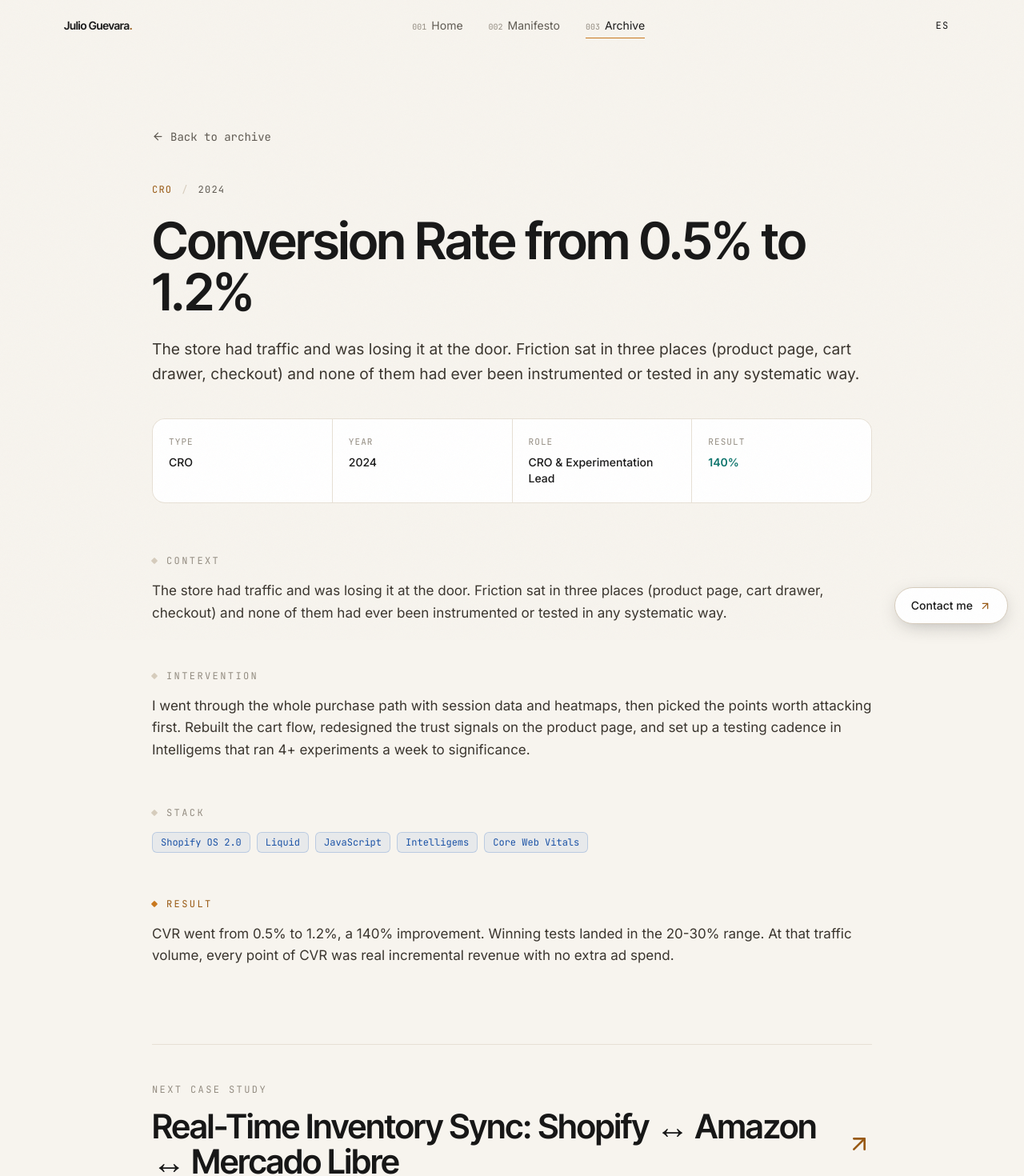
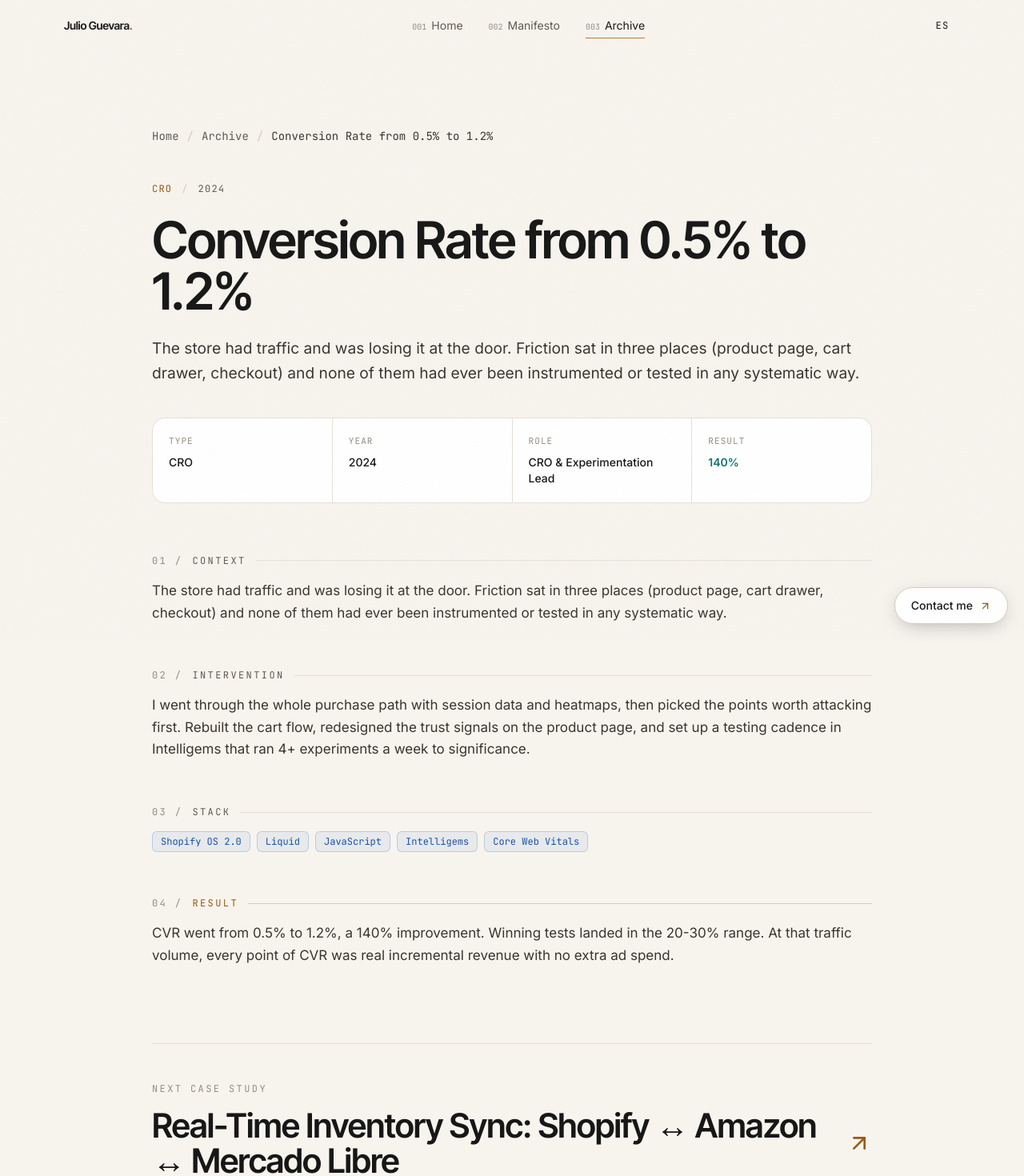
Before and after one commit to JulesHadrian/julio-guevara-portfolio, a Next.js app: page /en/archive/conversion-rate-doubled in a window 1280 px wide. Shown: the top 1470 px of the page at 80% size. Built offline with nearby package versions, Linux system fonts and the light colour scheme.

Commit message:
se hicieron cambios menores que ayudan a que no se vea de IA

```diff
--- a/src/app/[locale]/archive/[slug]/page.tsx
+++ b/src/app/[locale]/archive/[slug]/page.tsx
@@ -2,7 +2,7 @@ import type { Metadata } from "next";
 import { getTranslations, getLocale } from "next-intl/server";
 import { notFound } from "next/navigation";
 import Link from "next/link";
-import { ArrowLeft, ArrowUpRight } from "lucide-react";
+import { ArrowUpRight } from "lucide-react";
 import Reveal from "@/components/ui/Reveal";
 import RevealText from "@/components/motion/RevealText";
 import SkillTag from "@/components/ui/SkillTag";
@@ -40,6 +40,7 @@ export default async function CaseStudyPage({
 
   const locale = await getLocale();
   const t = await getTranslations("caseStudy");
+  const tn = await getTranslations("nav");
   const copy = await loadCaseStudyCopy(locale, cs);
 
   // Next case study (wraps around the archive order)
@@ -62,12 +63,23 @@ export default async function CaseStudyPage({
   return (
     <article className="px-6 lg:px-10 pt-32 pb-24 lg:pt-40">
       <div className="max-w-[900px] mx-auto">
-        {/* Back */}
+        {/* Breadcrumbs: the Archive crumb is the way back */}
         <Reveal>
-          <Link href={`${base}/archive`} className="link-muted inline-flex items-center gap-2 text-sm font-mono mb-12">
-            <ArrowLeft size={15} />
-            {t("backToArchive")}
-          </Link>
+          <nav aria-label={t("breadcrumb")} className="mb-12">
+            <ol className="flex flex-wrap items-center gap-x-2.5 gap-y-1 text-sm font-mono">
+              <li>
+                <Link href={base} className="link-muted">{tn("home")}</Link>
+              </li>
+              <li aria-hidden="true" style={{ color: "var(--border-strong)" }}>/</li>
+              <li>
+                <Link href={`${base}/archive`} className="link-muted">{tn("archive")}</Link>
+              </li>
+              <li aria-hidden="true" style={{ color: "var(--border-strong)" }}>/</li>
+              <li aria-current="page" className="truncate max-w-[34ch]" style={{ color: "var(--text-2)" }}>
+                {copy.title}
+              </li>
+            </ol>
+          </nav>
         </Reveal>
 
         {/* Hero */}
@@ -111,12 +123,12 @@ export default async function CaseStudyPage({
 
         {/* Body */}
         <div className="space-y-14">
-          <Block label={t("contextLabel")} text={copy.context} />
-          <Block label={t("actionsLabel")} text={copy.actions} />
+          <Block index="01" label={t("contextLabel")} text={copy.context} />
+          <Block index="02" label={t("actionsLabel")} text={copy.actions} />
 
           {/* Stack */}
           <Reveal>
-            <SectionLabelStack label={t("techLabel")} />
+            <BlockLabel index="03" label={t("techLabel")} />
             <div className="flex flex-wrap gap-2">
               {copy.tech.map((tech) => (
                 <SkillTag key={tech} variant="tech">{tech}</SkillTag>
@@ -125,7 +137,7 @@ export default async function CaseStudyPage({
           </Reveal>
 
           {/* Result */}
-          <Block label={t("impactLabel")} text={copy.impact} accent />
+          <Block index="04" label={t("impactLabel")} text={copy.impact} accent />
 
           {stats.length > 0 && (
             <Reveal>
@@ -157,25 +169,31 @@ export default async function CaseStudyPage({
   );
 }
 
-function Block({ label, text, accent = false }: { label: string; text: string; accent?: boolean }) {
+/**
+ * Body block header: "01 / CONTEXT ————". The index carries the reading order
+ * of the four blocks, which is why it replaced the decorative marker.
+ */
+function BlockLabel({ index, label, accent = false }: { index: string; label: string; accent?: boolean }) {
+  return (
+    <div className="flex items-center gap-3 mb-4">
+      <span className="shrink-0 text-xs font-mono tracking-[0.2em]" style={{ color: "var(--text-4)" }}>
+        {index} /
+      </span>
+      <span className="shrink-0 text-xs font-mono uppercase tracking-[0.2em]" style={{ color: accent ? "var(--accent-s)" : "var(--text-3)" }}>
+        {label}
+      </span>
+      <div className="flex-1 h-px" style={{ backgroundColor: accent ? "var(--border-strong)" : "var(--border)" }} />
+    </div>
+  );
+}
+
+function Block({ index, label, text, accent = false }: { index: string; label: string; text: string; accent?: boolean }) {
   return (
     <Reveal>
-      <p className="text-xs font-mono uppercase tracking-[0.2em] mb-4 flex items-center gap-3" style={{ color: accent ? "var(--accent-s)" : "var(--text-4)" }}>
-        <span className="w-1.5 h-1.5 rounded-[1px] rotate-45" style={{ backgroundColor: accent ? "var(--accent)" : "var(--border-strong)" }} />
-        {label}
-      </p>
+      <BlockLabel index={index} label={label} accent={accent} />
       <p className="leading-relaxed" style={{ fontSize: "17px", color: "var(--text-2)" }}>
         {text}
       </p>
     </Reveal>
   );
 }
-
-function SectionLabelStack({ label }: { label: string }) {
-  return (
-    <p className="text-xs font-mono uppercase tracking-[0.2em] mb-4 flex items-center gap-3" style={{ color: "var(--text-4)" }}>
-      <span className="w-1.5 h-1.5 rounded-[1px] rotate-45" style={{ backgroundColor: "var(--border-strong)" }} />
-      {label}
-    </p>
-  );
-}
--- a/src/app/[locale]/manifesto/page.tsx
+++ b/src/app/[locale]/manifesto/page.tsx
@@ -50,7 +50,7 @@ export default async function ManifestoPage() {
       {/* Principles */}
       <div className="max-w-[1000px] mx-auto mt-28">
         <Reveal>
-          <SectionLabel>{t("principlesLabel")}</SectionLabel>
+          <SectionLabel index="01">{t("principlesLabel")}</SectionLabel>
         </Reveal>
         <h2 className="font-display font-semibold tracking-[-0.02em] mb-12" style={{ fontSize: "clamp(28px, 3.6vw, 46px)", color: "var(--text-1)" }}>
           <RevealText text={t("principlesTitle")} by="word" />
@@ -73,7 +73,7 @@ export default async function ManifestoPage() {
       {/* Experience */}
       <div className="max-w-[1000px] mx-auto mt-28">
         <Reveal>
-          <SectionLabel>{te("label")}</SectionLabel>
+          <SectionLabel index="02">{te("label")}</SectionLabel>
         </Reveal>
         <h2 className="font-display font-semibold tracking-[-0.02em] mb-12" style={{ fontSize: "clamp(28px, 3.6vw, 46px)", color: "var(--text-1)" }}>
           <RevealText text={te("headline")} by="word" />{" "}
@@ -99,7 +99,7 @@ export default async function ManifestoPage() {
                 <ul className="md:col-span-2 space-y-2.5">
                   {role.bullets.map((b, j) => (
                     <li key={j} className="flex items-start gap-2.5 text-sm leading-relaxed" style={{ color: "var(--text-3)" }}>
-                      <span className="mt-[7px] shrink-0 w-1 h-1 rounded-full" style={{ backgroundColor: "var(--accent)" }} />
+                      <span className="mt-[11px] shrink-0 w-2.5 h-px" style={{ backgroundColor: "var(--accent)" }} />
                       {b}
                     </li>
                   ))}
@@ -113,7 +113,7 @@ export default async function ManifestoPage() {
       {/* Capabilities */}
       <div className="max-w-[1000px] mx-auto mt-28">
         <Reveal>
-          <SectionLabel>{t("capabilitiesLabel")}</SectionLabel>
+          <SectionLabel index="03">{t("capabilitiesLabel")}</SectionLabel>
         </Reveal>
         <h2 className="font-display font-semibold tracking-[-0.02em] mb-12" style={{ fontSize: "clamp(28px, 3.6vw, 46px)", color: "var(--text-1)" }}>
           <RevealText text={ts("headline")} by="word" />{" "}
@@ -138,7 +138,7 @@ export default async function ManifestoPage() {
       {/* Education */}
       <div className="max-w-[1000px] mx-auto mt-28">
         <Reveal>
-          <SectionLabel>{ted("label")}</SectionLabel>
+          <SectionLabel index="04">{ted("label")}</SectionLabel>
         </Reveal>
         <Reveal>
           <div className="rounded-2xl border p-7" style={{ backgroundColor: "var(--card)", borderColor: "var(--border)" }}>
--- a/src/components/ui/SectionLabel.tsx
+++ b/src/components/ui/SectionLabel.tsx
@@ -1,24 +1,23 @@
 interface SectionLabelProps {
   children: React.ReactNode;
-  /** Optional editorial index, e.g. "002" → renders "002 /". */
+  /**
+   * Editorial index, e.g. "002" → renders "002 /". Three digits number a page
+   * section, two digits a block inside one. Omit it and the label stands on
+   * its own with the rule; nothing decorative takes its place.
+   */
   index?: string;
 }
 
 export default function SectionLabel({ children, index }: SectionLabelProps) {
   return (
     <div className="flex items-center gap-3 mb-7">
-      {index ? (
+      {index && (
         <span
           className="shrink-0 text-xs font-mono tracking-[0.2em]"
           style={{ color: "var(--text-4)" }}
         >
           {index} /
         </span>
-      ) : (
-        <span
-          className="shrink-0 w-1.5 h-1.5 rounded-[1px] rotate-45"
-          style={{ backgroundColor: "var(--accent)" }}
-        />
       )}
       <span
         className="shrink-0 text-xs font-mono tracking-[0.22em] uppercase"
--- a/src/components/ui/ServiceCard.tsx
+++ b/src/components/ui/ServiceCard.tsx
@@ -36,7 +36,7 @@ export default function ServiceCard({
         {deliverables.map((d) => (
           <li key={d} className="flex items-start gap-2.5 text-sm" style={{ color: "var(--text-2)" }}>
             <span
-              className="mt-[7px] shrink-0 w-1.5 h-1.5 rounded-[1px] rotate-45"
+              className="mt-[10px] shrink-0 w-2.5 h-px"
               style={{ backgroundColor: "var(--accent)" }}
             />
             {d}
--- a/src/messages/en.json
+++ b/src/messages/en.json
@@ -108,7 +108,7 @@
     "metaDescription": "Case studies in software engineering, CRO and Shopify: the problem, what I changed, and what it moved."
   },
   "caseStudy": {
-    "backToArchive": "Back to archive",
+    "breadcrumb": "Breadcrumb",
     "nextProject": "Next case study",
     "viewCursor": "View",
     "metaType": "Type",
--- a/src/messages/es.json
+++ b/src/messages/es.json
@@ -108,7 +108,7 @@
     "metaDescription": "Case studies de ingeniería de software, CRO y Shopify: el problema, qué cambié y qué se movió."
   },
   "caseStudy": {
-    "backToArchive": "Volver al archivo",
+    "breadcrumb": "Ruta de navegación",
     "nextProject": "Siguiente case study",
     "viewCursor": "Ver",
     "metaType": "Tipo",
```
